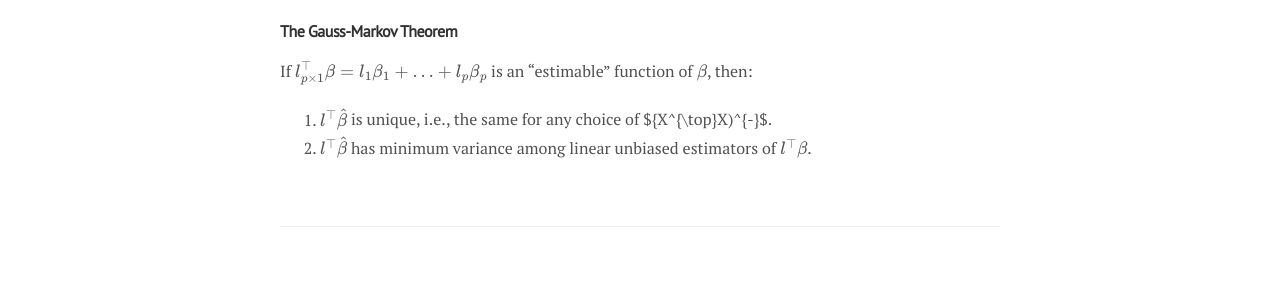
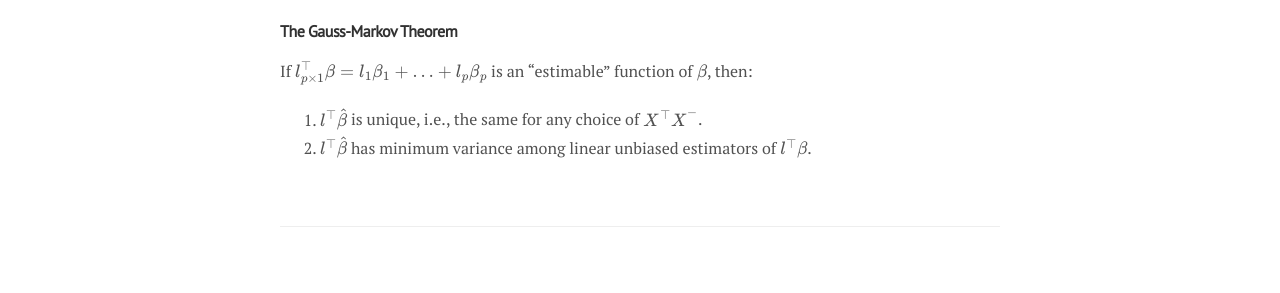
Before and after one commit to ylyy93/my_blog, a Jekyll site: the page built from _posts/phil/2020-03-18-experimental-design.md, in a window 1280 px wide and 900 px high, scrolled down 11801 px. Shown: the part 324-617 px from the top of the window. Built offline with Jekyll 4.4.1, drawn with Linux system fonts in a browser that asks for light colours; nearby versions of some CDN libraries; formulas are drawn with MathJax 3; comment, search, counter and statistics services are not loaded.

Commit message:
rebuilding site Wed Mar 18 20:29:30 PDT 2020

```diff
--- a/_posts/phil/2020-03-18-experimental-design.md
+++ b/_posts/phil/2020-03-18-experimental-design.md
@@ -523,5 +523,5 @@ run;
 ### The Gauss-Markov Theorem
 If $l_{p\times 1}^{\top} \beta= l_1\beta_1 + \ldots + l_p\beta_p$ is an "estimable" function of $\beta$, then:
 
-1. $l^{\top}\hat{\beta}$ is unique, i.e., the same for any choice of ${X^{\top}X)^{-}$.
+1. $l^{\top}\hat{\beta}$ is unique, i.e., the same for any choice of ${X^{\top}X}^{-}$.
 2. $l^{\top}\hat{\beta}$ has minimum variance among linear unbiased estimators of $l^{\top}\beta$.
```
